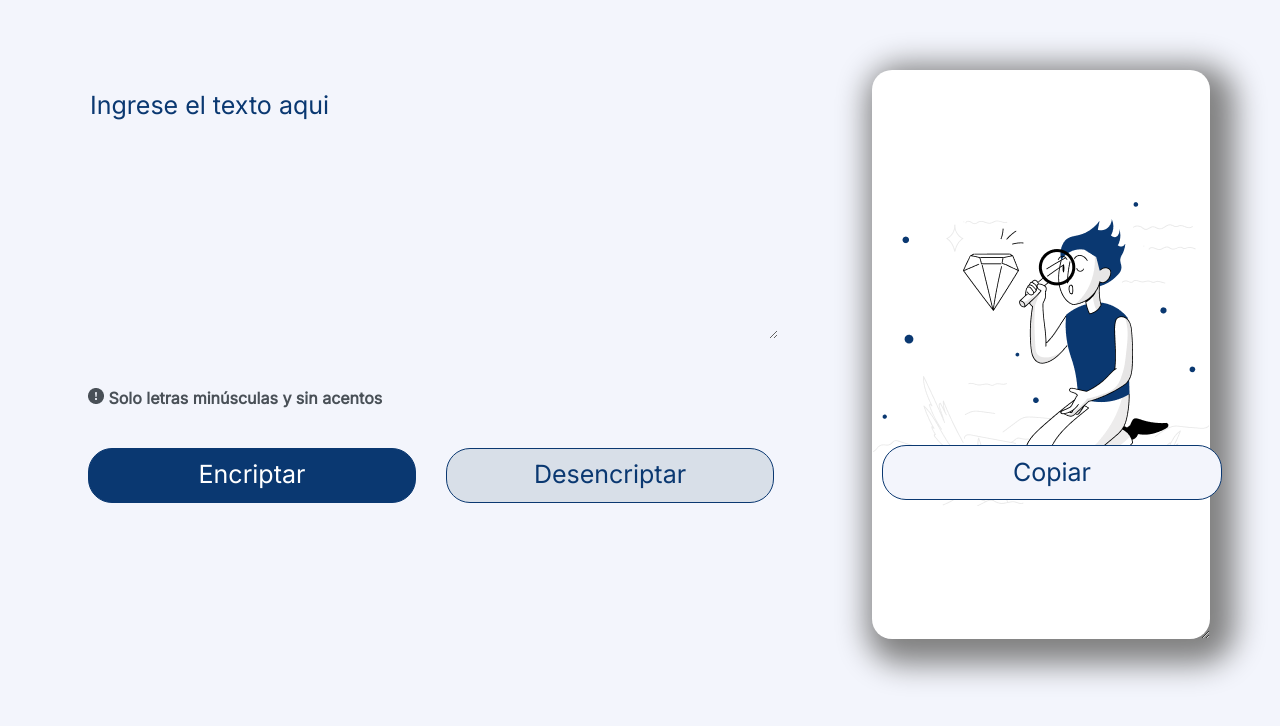
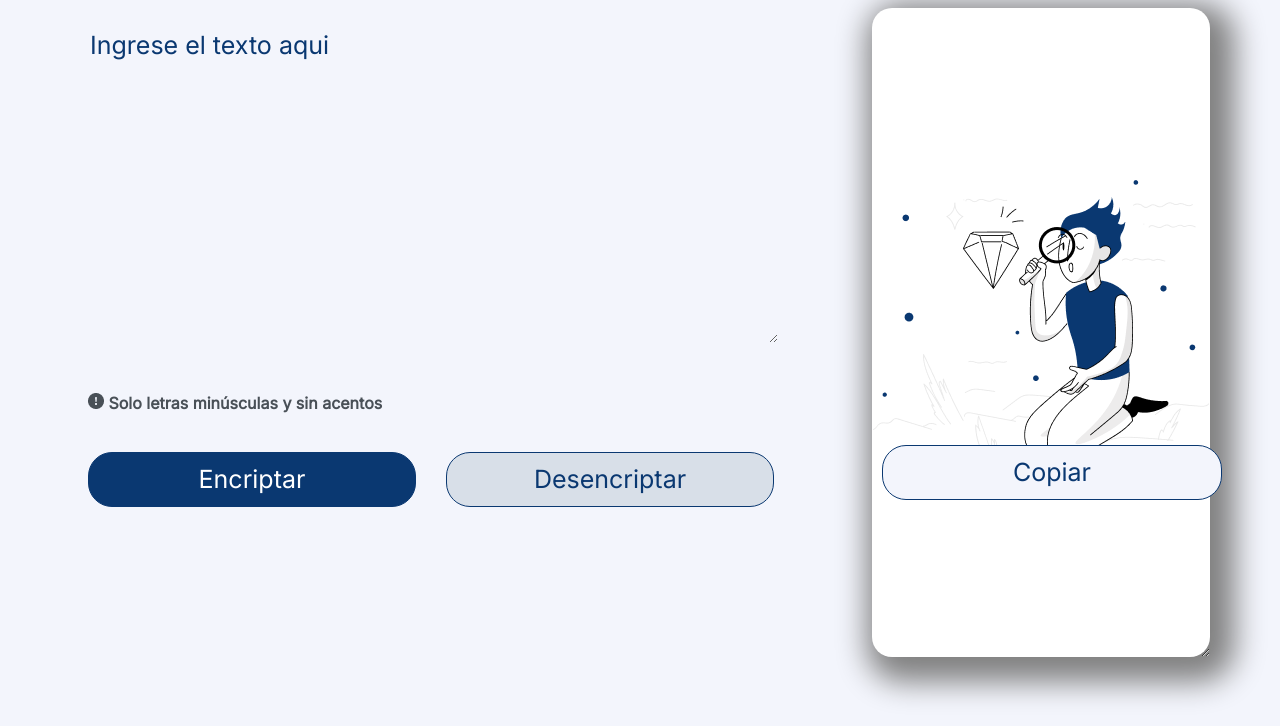
Before and after one commit to slargacha/Encriptador-de-texto, a plain HTML site: page index.html in a window 1280 px wide. Shown: the part 74-800 px from the top of the page. Drawn offline with Linux system fonts and the light colour scheme.

Commit message:
Actualiza altura de campos

```diff
--- a/style.css
+++ b/style.css
@@ -13,17 +13,16 @@
 
 main {
     display: flex;
-    margin-bottom: 50px;
     margin-left: 80px;
 }
 
 .text-area {
     border: none;
     color: #0A3871;
-    margin-top: 90px;
+    margin-top: 30px;
     text-transform: lowercase;
     width: 100%;
-    height: 75%;
+    height: 115%;
 }
 
 ::placeholder {
@@ -44,11 +43,11 @@ main {
     border-radius: 20px;
     color: #0A3871;
     margin-left: 98px;
-    margin-top: 75px;
+    margin-top: 13px;
     padding-left: 20px;
     padding-top:  15px;
     position: fixed;
-    height:69%;
+    height:79%;
     width: 24.7%;
    /* opacity: 0.4;*/
    box-shadow: 10px 10px 30px 15px grey;
```
